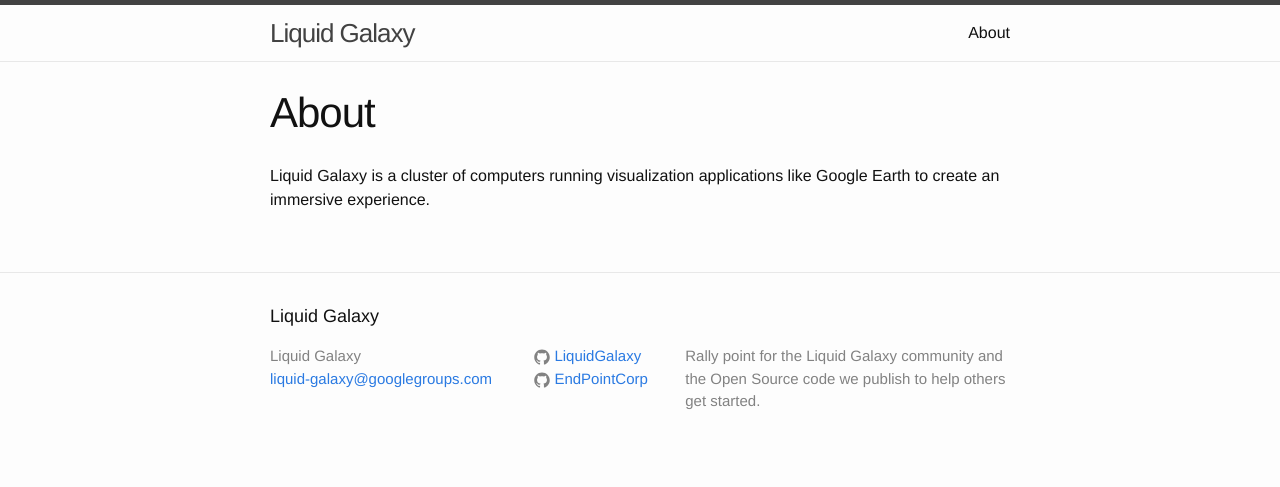
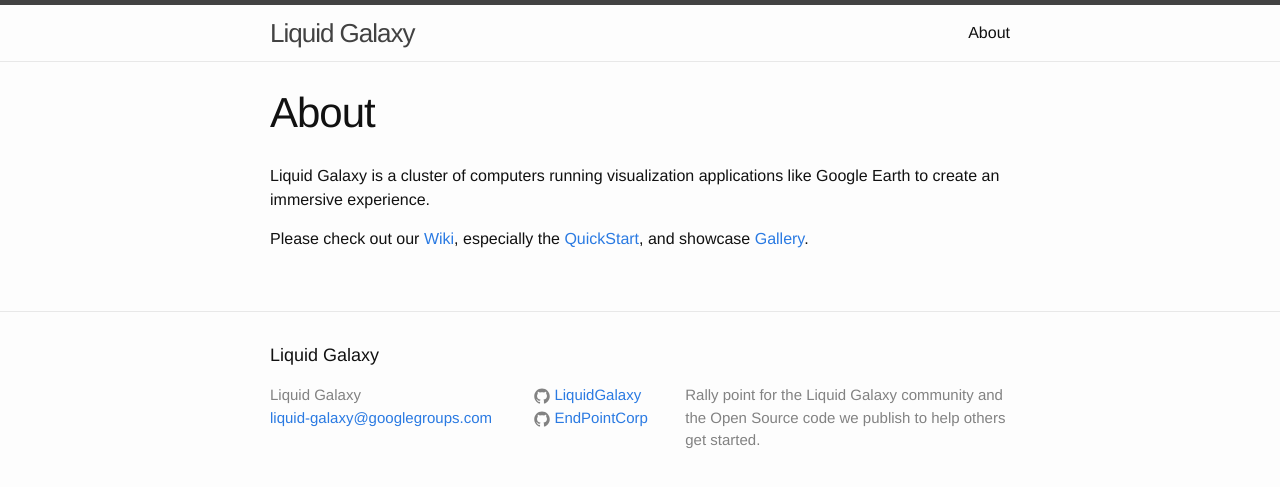
Before and after one commit to LiquidGalaxy/LiquidGalaxy.github.io, a Jekyll site: the page built from about.md, in a window 1280 px wide. Shown: the top 487 px of the page. Built offline with Jekyll 4.4.1, drawn with Linux system fonts in a browser that asks for light colours.

Commit message:
Add wiki links to the "About" page.

```diff
--- a/about.md
+++ b/about.md
@@ -5,3 +5,9 @@
 ---
 
 Liquid Galaxy is a cluster of computers running visualization applications like Google Earth to create an immersive experience.
+
+Please check out our [Wiki][lg-wiki], especially the [QuickStart][lg-quickstart], and showcase [Gallery][lg-gallery].
+
+[lg-wiki]: https://github.com/LiquidGalaxy/liquid-galaxy/wiki
+[lg-quickstart]: https://github.com/LiquidGalaxy/liquid-galaxy/wiki/QuickStart
+[lg-gallery]: https://github.com/LiquidGalaxy/liquid-galaxy/wiki/LiquidGalaxyGallery
```
